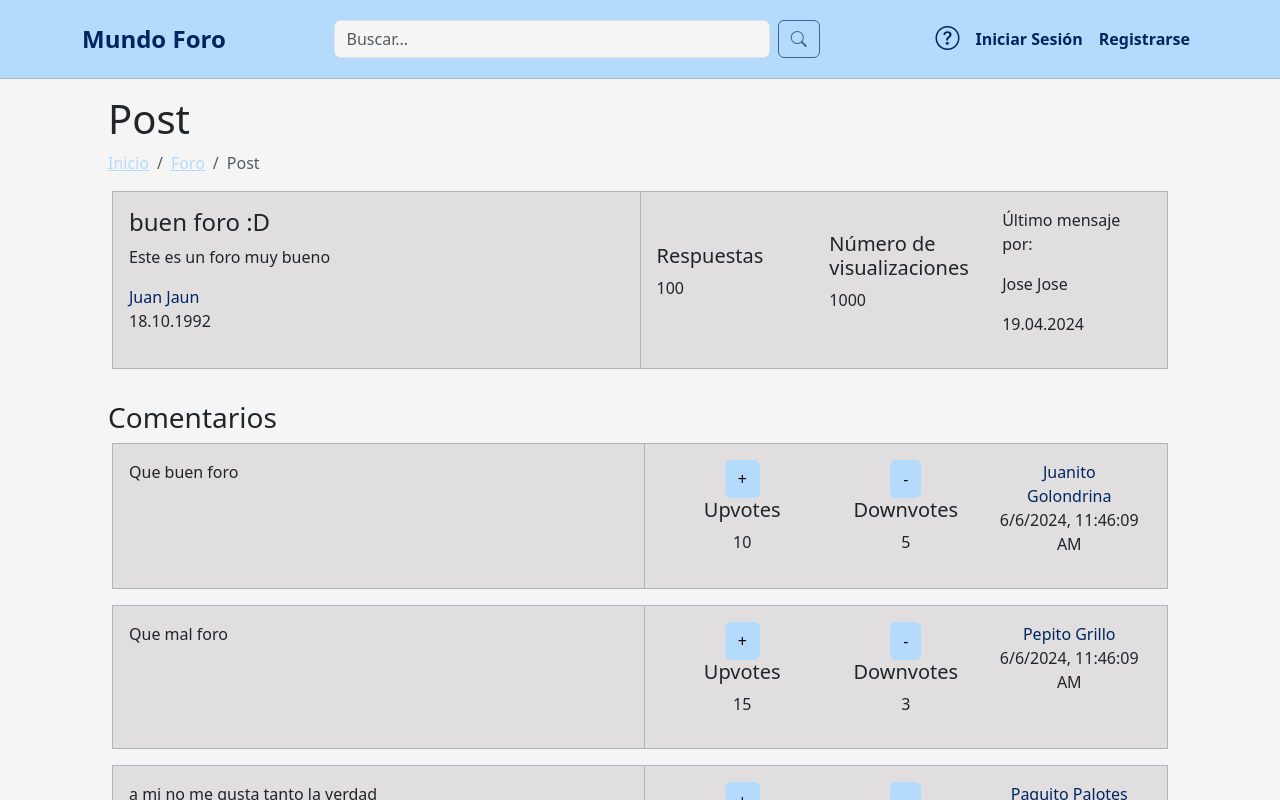
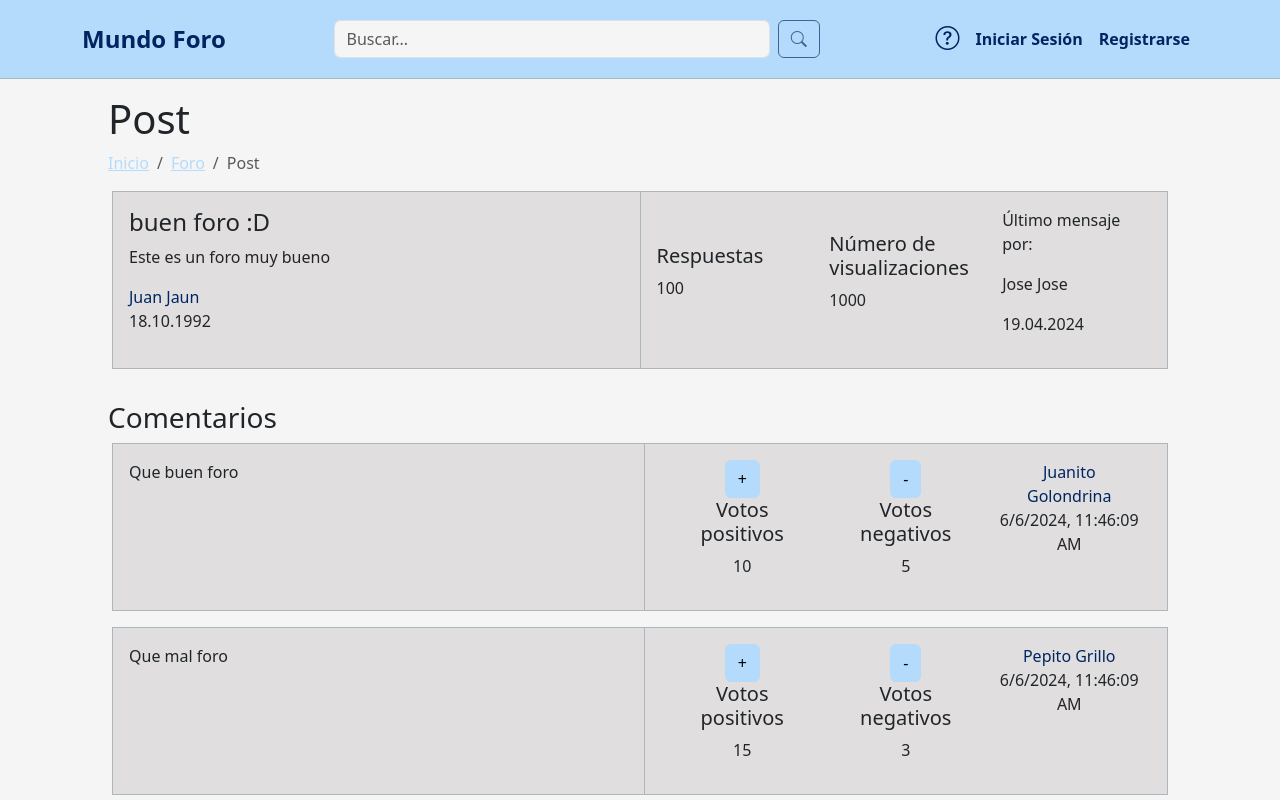
Before and after one commit to Croissanton/IU_Proyecto, a React (Create React App) app in the folder foro-mundo/: page /post in a window 1280 px wide. Shown: the top 800 px of the page. Built offline with nearby package versions, Linux system fonts and the light colour scheme.

Commit message:
cosas en espanol

```diff
--- a/foro-mundo/src/Components/PostComment.js
+++ b/foro-mundo/src/Components/PostComment.js
@@ -64,7 +64,7 @@ const PostComment = ({
                   >
                     +
                   </Button>
-                  <h5>Upvotes</h5>
+                  <h5>Votos positivos</h5>
                   <p>{upvotes}</p>
                 </Col>
                 <Col className="text-center">
@@ -74,7 +74,7 @@ const PostComment = ({
                   >
                     -
                   </Button>
-                  <h5>Downvotes</h5>
+                  <h5>Votos negativos</h5>
                   <p>{downvotes}</p>
                 </Col>
                 <Col className="text-center">
```
